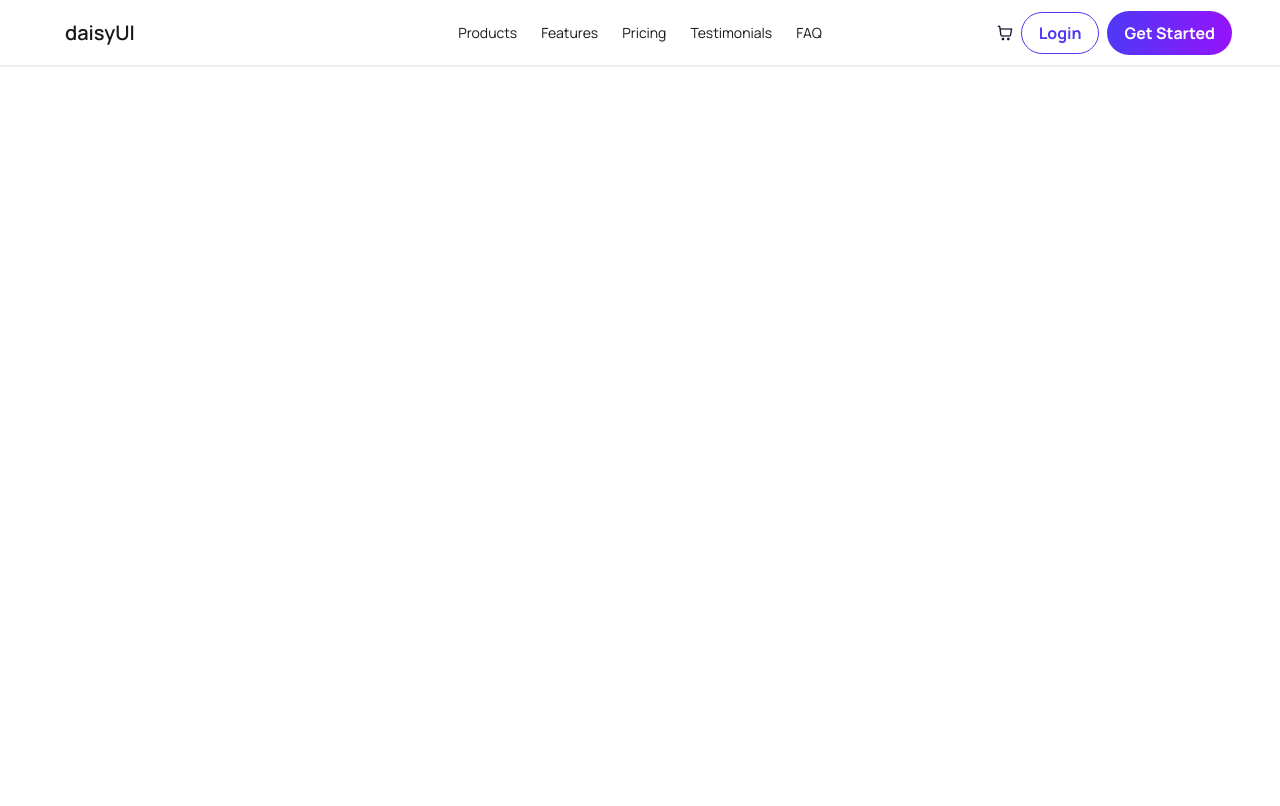
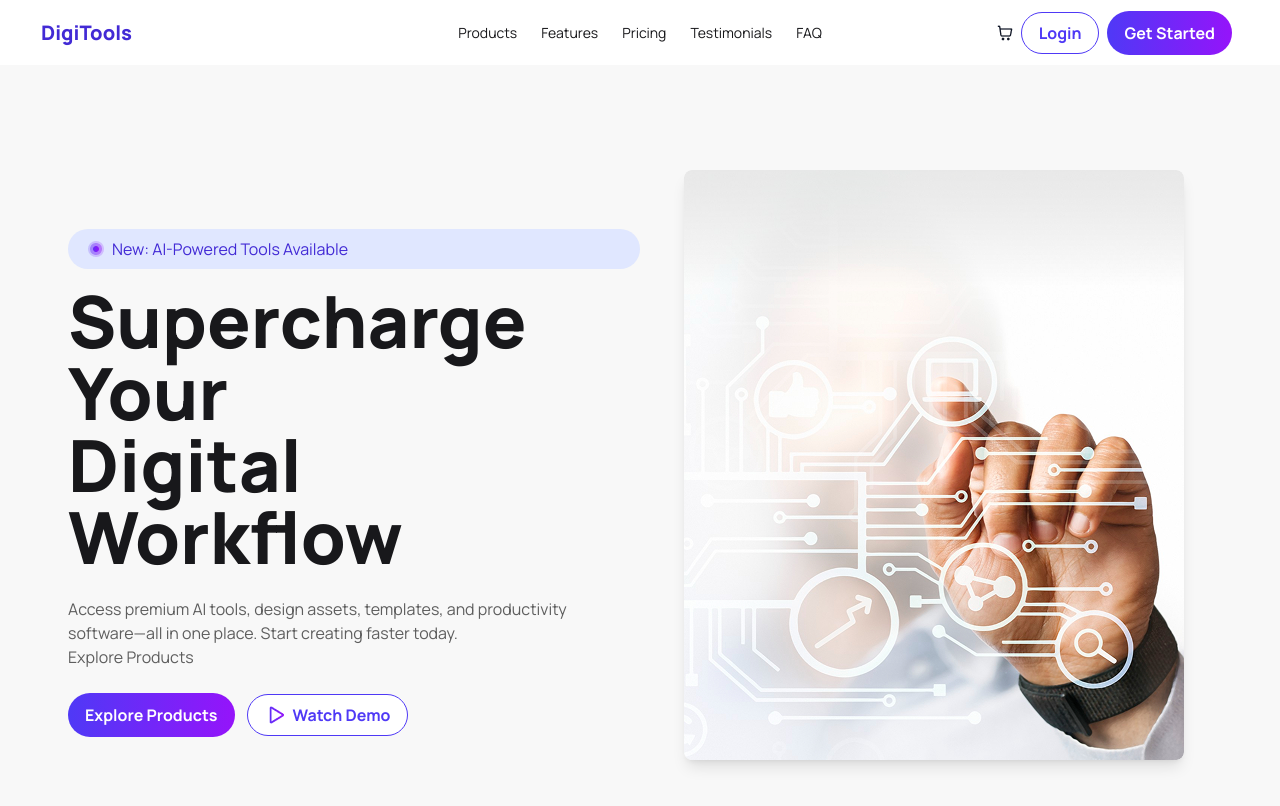
Before and after one commit to Riadul-Islam-551/B13-A6-Digital-Tools, a React (Vite) app: page / in a window 1280 px wide. Shown: the top 806 px of the page. Built offline with nearby package versions, Linux system fonts and the light colour scheme.

Commit message:
make the banner part

```diff
--- a/src/App.css
+++ b/src/App.css
@@ -55,3 +55,7 @@ body {
   font-size: 14px;
 }
 }
+
+.text-secondary{
+  color: #5e5e5e;
+}
--- a/src/App.jsx
+++ b/src/App.jsx
@@ -1,10 +1,12 @@
 import "./App.css";
+import Banner from "./components/banner/Banner";
 import Nav from "./components/nav/Nav";
 
 function App() {
   return (
     <>
       <Nav></Nav>
+      <Banner></Banner>
     </>
   );
 }
--- /dev/null
+++ b/src/components/banner/Banner.jsx
@@ -0,0 +1,39 @@
+import React from "react";
+import group from "../../assets/Group.png";
+import banner from "../../assets/banner.png";
+import play from "../../assets/Play.png";
+
+const Banner = () => {
+  return (
+    <div className="hero bg-base-200 min-h-screen  ">
+      <div className="hero-content px-3 md:px-7  flex-col lg:flex-row-reverse  w-full max-w-300 mx-auto">
+        <img src={banner} className="md:m-7 rounded-lg shadow-lg " />
+        <div>
+          <div className=" flex justify-start items-center gap-2 py-2 px-5 mt-9 rounded-full bg-indigo-100">
+            <img src={group} alt="" />
+            <h3 className="text-primary ">New: AI-Powered Tools Available</h3>
+          </div>
+
+          <h1 className="text-3xl md:text-5xl lg:text-7xl font-extrabold mt-4">
+            Supercharge Your <br /> Digital Workflow
+          </h1>
+          <p className="text-xsm md:text-md  py-6 text-secondary">
+            Access premium AI tools, design assets, templates, and productivity{" "}
+            <br />
+            software—all in one place. Start creating faster today. <br />{" "}
+            Explore Products
+          </p>
+          <div className="flex items-center gap-3">
+            <button className="button-primary">Explore Products</button>
+            <div className="button-secondary flex justify-center items-center w-fit">
+              <img src={play} alt="" />
+              <button className="ml-2">Watch Demo</button>
+            </div>
+          </div>
+        </div>
+      </div>
+    </div>
+  );
+};
+
+export default Banner;
--- a/src/components/nav/Nav.jsx
+++ b/src/components/nav/Nav.jsx
@@ -24,7 +24,7 @@ const Nav = () => {
   return (
     <div className=" bg-base-100 shadow-sm">
       <div className="navbar max-w-300 mx-auto">
-        <div className="navbar-start">
+        <div className="navbar-start ">
           <div className="dropdown">
             <div tabIndex={0} role="button" className="btn btn-ghost lg:hidden">
               <svg
@@ -50,7 +50,7 @@ const Nav = () => {
               {links}
             </ul>
           </div>
-          <a className="btn btn-ghost text-xl">daisyUI</a>
+          <a className="btn btn-ghost text-xl border -mx-6 font-extrabold text-primary">DigiTools</a>
         </div>
         <div className="navbar-center hidden lg:flex">
           <ul className="menu menu-horizontal px-1">{links}</ul>
```
Also changed, not shown: src/assets/Group.png (added).
